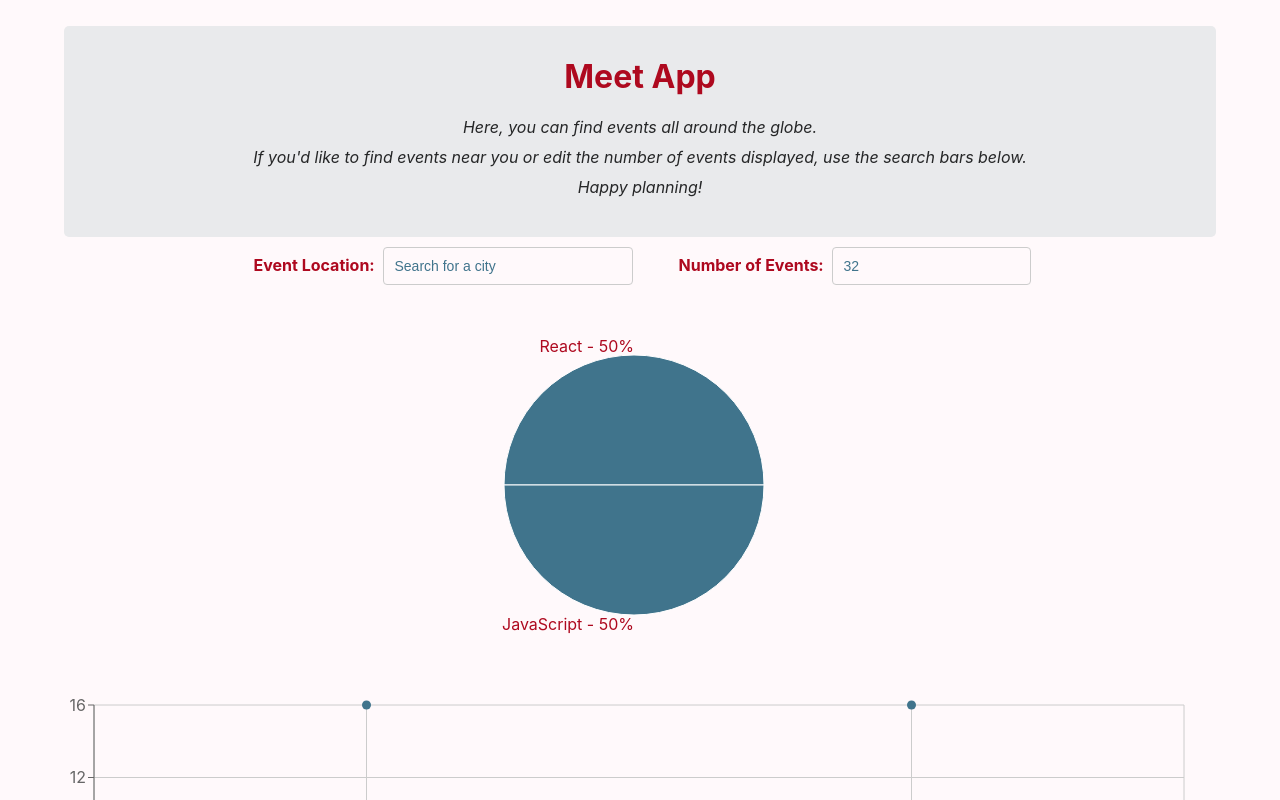
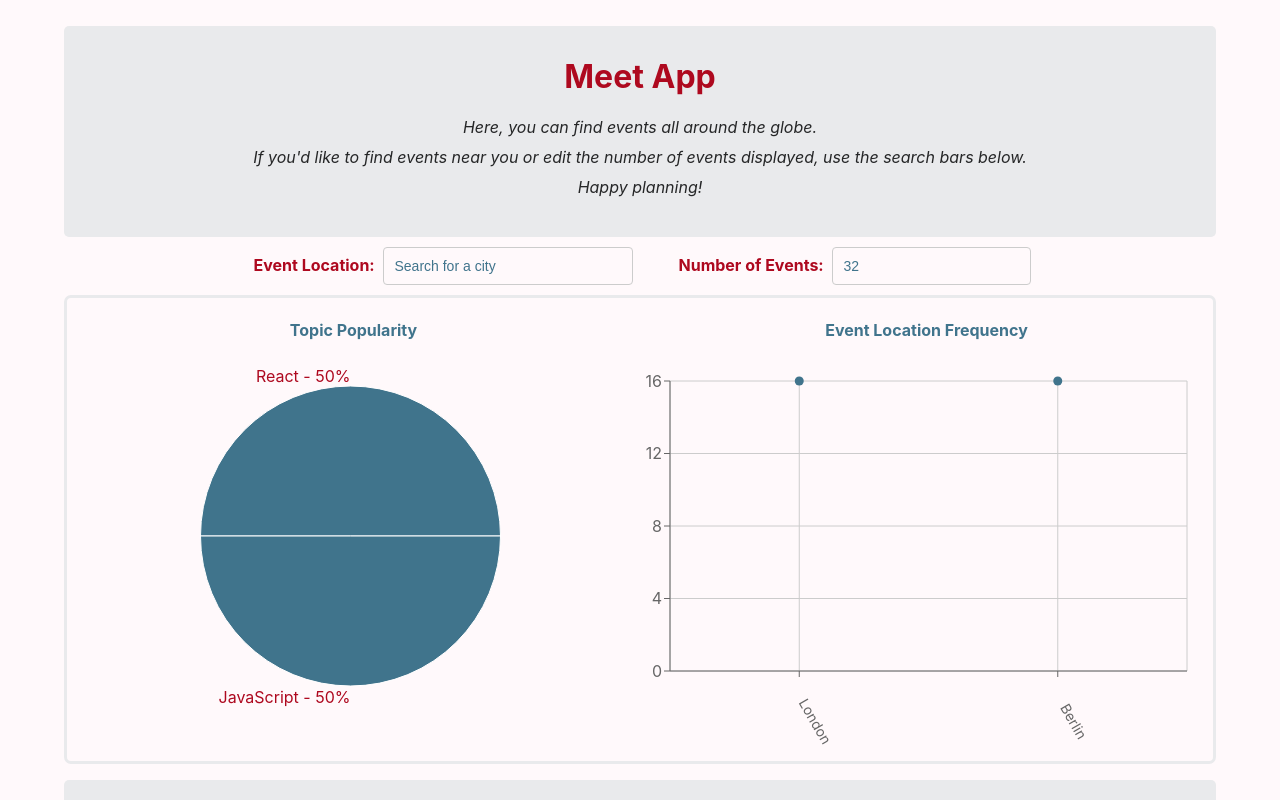
Before and after one commit to raschkatie/meet, a React (Create React App) app: page / in a window 1280 px wide. Shown: the top 800 px of the page. Built offline with nearby package versions, Linux system fonts and the light colour scheme; what atatus-spa would draw is missing.

Commit message:
Chart Grid Display

```diff
--- a/src/App.css
+++ b/src/App.css
@@ -8,6 +8,7 @@
   --main-font-size: 16px;
   --font-bold: 700;
 }
+/* primary and secondary color values included in both chart fills */
 
 .App {
   text-align: center;
@@ -89,6 +90,7 @@ input[type="number"] {
 .textbox-and-title {
   display: inline-block;
   margin: 10px 20px 0 20px;
+  grid-template-columns: 1fr 1fr;
 }
 
 .search-box {
@@ -171,6 +173,19 @@ input[type="number"] {
   color: var(--secondary-color);
 }
 
+.chart-title {
+  color: var(--secondary-color);
+  padding-bottom: 0;
+}
+
+.charts-container {
+  display: grid;
+  grid-template-columns: 1fr 1fr;
+  border: 3px solid var(--darker-grey);
+  border-radius: 7px;
+  margin: 10px 0 10px 0;
+}
+
 @media all and (min-width: 300px) and (max-width: 750px) {
   #heading {
     padding-right: 20px;
@@ -195,3 +210,9 @@ input[type="number"] {
   }
 
 }
+
+@media (max-width: 768px) {
+  .charts-container {
+    grid-template-columns: 1fr;
+  }
+}
--- a/src/components/CityEventsChart.js
+++ b/src/components/CityEventsChart.js
@@ -25,6 +25,8 @@ const CityEventsChart = ({ allLocations, events }) => {
     };
 
     return (
+        <div>
+            <h4 className='chart-title'>Event Location Frequency</h4>
             <ResponsiveContainer width='99%' height={400}>
                 <ScatterChart
                     margin={{
@@ -47,6 +49,7 @@ const CityEventsChart = ({ allLocations, events }) => {
                     <Scatter name='Events' data={data} fill='#40748c' />
                 </ScatterChart>
             </ResponsiveContainer>
+        </div>
     );
 }
 
--- a/src/components/EventGenresChart.js
+++ b/src/components/EventGenresChart.js
@@ -46,19 +46,22 @@ const EventGenresChart = ({ events }) => {
       };
 
     return (
-          <ResponsiveContainer width='99%' height={400}>
+        <div>
+            <h4 className='chart-title'>Topic Popularity</h4>
+            <ResponsiveContainer width='99%' height={350}>
             <PieChart>
-              <Pie
+                <Pie
                 dataKey='value'
                 data={data}
                 fill='#40748c'
                 label={renderCustomizedLabel}
                 labelLine={false}
-                outerRadius={130}
+                outerRadius={150}
             />
             </PieChart>
-          </ResponsiveContainer>
-      );
+            </ResponsiveContainer>
+        </div>
+    );
 }
 
 export default EventGenresChart;
```
Lines whose indentation alone changed are shown as unchanged.
